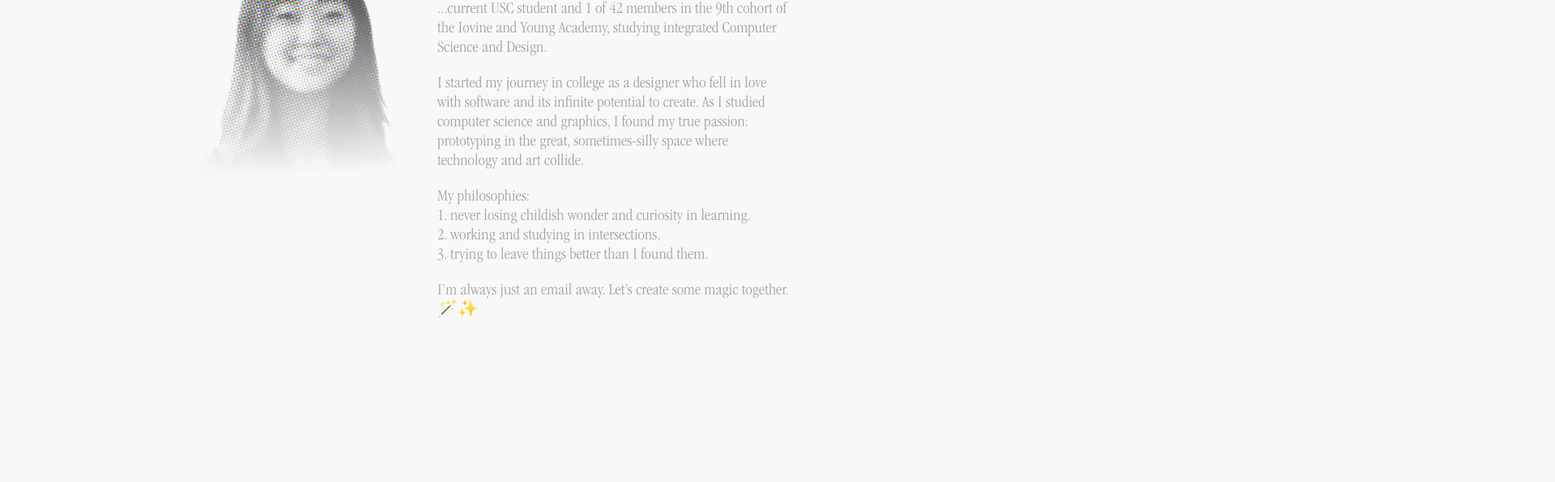
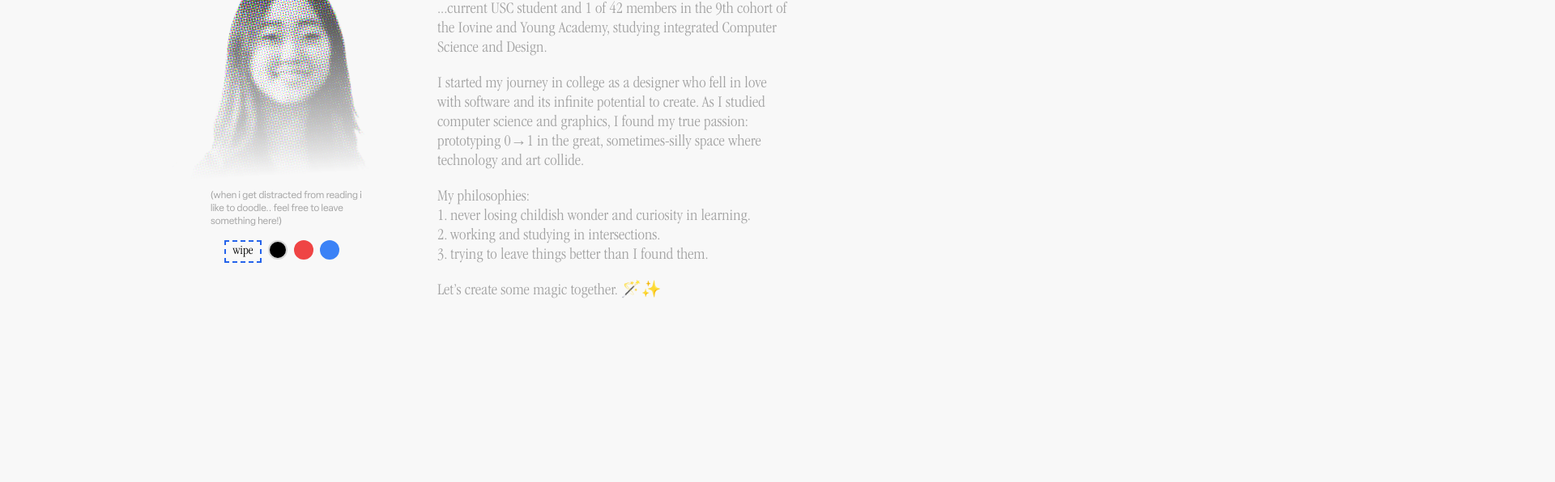
Before and after one commit to faithyeji/YejiS-Portfolio, an Astro site: page /about in a window 1280 px wide. Shown: the part 297-893 px from the top of the page at 81% size, 1920 px wide, since content can reach past the window. Before the commit the page ends 848 px from the top, so only its background shows below. Built offline with nearby package versions, Linux system fonts and the light colour scheme; Astro itself is replaced by a stand-in of ours.

Commit message:
Feat: drawing functionality on about!!

```diff
--- a/public/App.css
+++ b/public/App.css
@@ -165,6 +165,8 @@ img,
   mask-image: linear-gradient(to bottom, rgba(0, 0, 0, 1), rgba(0, 0, 0, 0));
 }
 
+/* about page */
+
 .yeji {
   -webkit-mask-image: -webkit-gradient(
     linear,
@@ -175,3 +177,36 @@ img,
   );
   mask-image: linear-gradient(to bottom, rgba(0, 0, 0, 1), rgba(0, 0, 0, 0));
 }
+
+.canvas {
+  z-index: 20;
+  position: absolute;
+  display: block;
+}
+
+@keyframes fadeOut {
+  from {
+    opacity: 1;
+  }
+  to {
+    opacity: 0;
+  }
+}
+.fade-out {
+  animation: fadeOut 0.2s forwards;
+  animation-timing-function: ease-out;
+}
+
+.controls {
+  z-index: 25;
+}
+
+.selected {
+  border: 2px solid rgb(215, 215, 215);
+}
+
+.prevent-select {
+  -webkit-user-select: none;
+  -ms-user-select: none;
+  user-select: none;
+}
--- a/src/pages/about.astro
+++ b/src/pages/about.astro
@@ -2,9 +2,22 @@
 import MainLayout from "../layouts/MainLayout.astro"
 ---
 <MainLayout title="About Yeji" seoTitle="About Yeji" seoDesc="Current student at USC's Iovine and Young Academy and Viterbi Computer Science.">
-
-<div class="flex gap-6 m-auto mt-20 w-auto z-10 font-serif justify-center">
-  <img src="/assets/images/yeji2.png" alt="yeji seo halftone" class="yeji w-3/12 rotate-[-3deg] h-fit mt-10 opacity-90">
+<!-- drawing -->
+<canvas width="2000" height="800" id="canvas" class="canvas"></canvas>
+<div class="flex gap-6 m-auto mt-20 w-auto z-10 font-serif justify-center prevent-select">
+  <div class="w-3/12 flex flex-col justify-center items-center content-center">
+    <img src="/assets/images/yeji2.png" alt="yeji seo halftone" class="yeji rotate-[-3deg] h-fit mt-8 opacity-90 pr-10">
+    <p class="w-3/5 leading-0 mt-4 font-sans text-xs text-neutral-400">
+      (when i get distracted from reading i like to doodle..
+      feel free to leave something here!)
+    </p>
+    <div class="flex gap-2 justify-center mt-4 controls pr-4">
+      <div id="clear-canvas" class="border-dashed border-2 border-blue-600 px-2 hover:bg-blue-300 transition">wipe</div>
+      <div class="selected rounded-full bg-black w-6 h-6"></div>
+      <div class="rounded-full bg-red-500 w-6 h-6"></div>
+      <div class="rounded-full bg-blue-500 w-6 h-6"></div>
+    </div>
+  </div>
   <div class="mt-10 w-136">
     <div class="flex gap-4 flex-wrap gap-y-0">
       <img src="/assets/images/yejiWriting.webp" class="w-40 h-fit shrink-0">
@@ -17,19 +30,88 @@ import MainLayout from "../layouts/MainLayout.astro"
         ...current USC student and 1 of 42 members in the 9th cohort of the Iovine and Young Academy, studying integrated Computer Science and Design.
       </p>
       <p class="mt-5">
-        I started my journey in college as a designer who fell in love with software and its infinite potential to create. As I studied computer science and graphics, I found my true passion: prototyping in the great, sometimes-silly space where technology and art collide.
+        I started my journey in college as a designer who fell in love with software and its infinite potential to create. As I studied computer science and graphics, I found my true passion: prototyping 0&rarr;1 in the great, sometimes-silly space where technology and art collide.
       </p>
       <p class="mt-5">
-        My philosophies: <br/>
-        1. never losing childish wonder and curiosity in learning.<br/>
-        2. working and studying in intersections.<br/>
+        My philosophies: <br>
+        1. never losing childish wonder and curiosity in learning.<br>
+        2. working and studying in intersections.<br>
         3. trying to leave things better than I found them.
       </p>
       <p class="mt-5">
-        I’m always just an email away. Let’s create some magic together. 🪄✨
+        Let’s create some magic together. 🪄✨
       </p>
-
     </div>
   </div>
+</div>
 
-</div>
+<!-- drawing -->
+<script>
+  let selectedElement = document.querySelector(".selected") as HTMLElement;
+  let color:string = selectedElement ? window.getComputedStyle(selectedElement).backgroundColor : "";
+
+  const canvas = document.getElementById("canvas") as HTMLCanvasElement;
+  const context = canvas.getContext("2d");
+
+  if (!context) {
+    throw new Error("2D context not supported");
+  }
+
+  let lastEvent: MouseEvent | null = null;
+  let mouseDown = false;
+
+  // clicking on color items
+  const controls = document.querySelector(".controls") as HTMLElement;
+  controls.addEventListener("click", (e) => {
+    const target = e.target as HTMLElement;
+    if (target.classList.contains("rounded-full")) {
+      // deselect + select
+      const siblings = Array.from(target.parentNode.children);
+      siblings.forEach(sibling => sibling.classList.remove("selected"));
+      target.classList.add("selected");
+      // store current color
+      color = window.getComputedStyle(target).backgroundColor;
+    }
+  });
+
+  // drawing
+  canvas.addEventListener("mousedown", (e) => {
+    lastEvent = e;
+    mouseDown = true;
+  });
+
+  canvas.addEventListener("mousemove", (e) => {
+    if (mouseDown) {
+      context.beginPath();
+      context.moveTo(lastEvent.offsetX, lastEvent.offsetY);
+      context.lineTo(e.offsetX, e.offsetY);
+      context.strokeStyle = color;
+      context.lineWidth = 4;
+      context.lineCap = 'round';
+      context.stroke();
+      lastEvent = e;
+    }
+  });
+
+  canvas.addEventListener("mouseup", () => {
+    mouseDown = false;
+  });
+  canvas.addEventListener("mouseleave", () => {
+    mouseDown = false;
+  });
+
+  // clear canvas
+  function clearCanvas() {
+    canvas.classList.add("fade-out");
+    canvas.addEventListener('animationend', () => {
+      context.clearRect(0, 0, canvas.width, canvas.height);
+      canvas.classList.remove("fade-out");
+    }, { once: true });
+  }
+
+  const eraseButton = document.getElementById("clear-canvas") as HTMLElement;
+  eraseButton.addEventListener("click", (e) => {
+    clearCanvas();
+  });
+</script>
+</MainLayout>
--- a/src/pages/fusebox.astro
+++ b/src/pages/fusebox.astro
@@ -38,7 +38,9 @@ import MainLayout from "../layouts/MainLayout.astro"
   </div>
 
   <div class="mt-16">
-    <h1 class="text-xl">Fusebox started from my <span class="font-italic text-blue-600">frustration</span> in finding project partners outside of my network.<br/>How do we connect USC creatives?</h1>
+    <h1 class="text-xl text-neutral-400">Fusebox started from my <span class="text-blue-600">frustration</span> in finding project partners outside of my network. This led me to the question:</h1>
+    <h1 class="text-2xl font-italic">How do we connect USC creatives?</h1>
+    <p class="font-sans text-sm w-1/2">Alongside my team of 5, Fusebox was born: a browser-based platform that aims to connect creatives from different disciplines and facilitate collaboration. Because we believe that the best creations are born when people from diverse backgrounds and skills come together, our platform aimed to provide a space for makers to discover other collaborators with the skills to bring their passion projects to life—offering functionality like the abilitiy to post your project and needed roles, and to find an active feed of projects and users.</p>
   </div>
 
 
```
